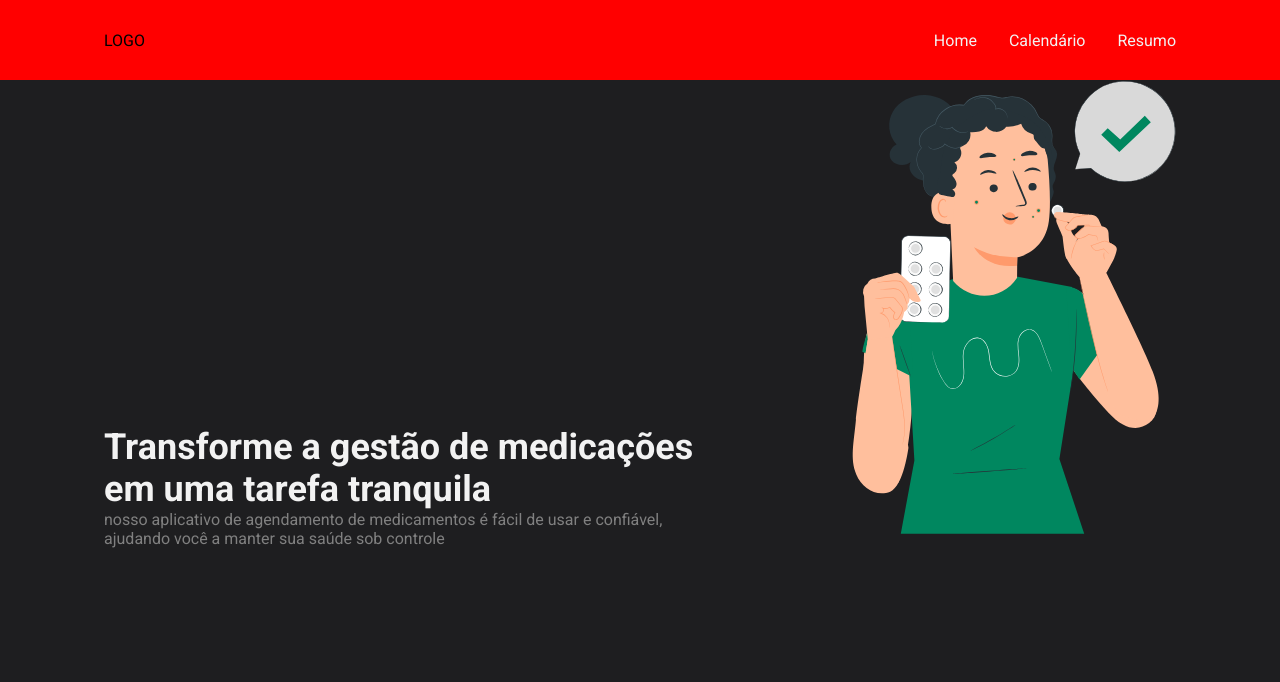
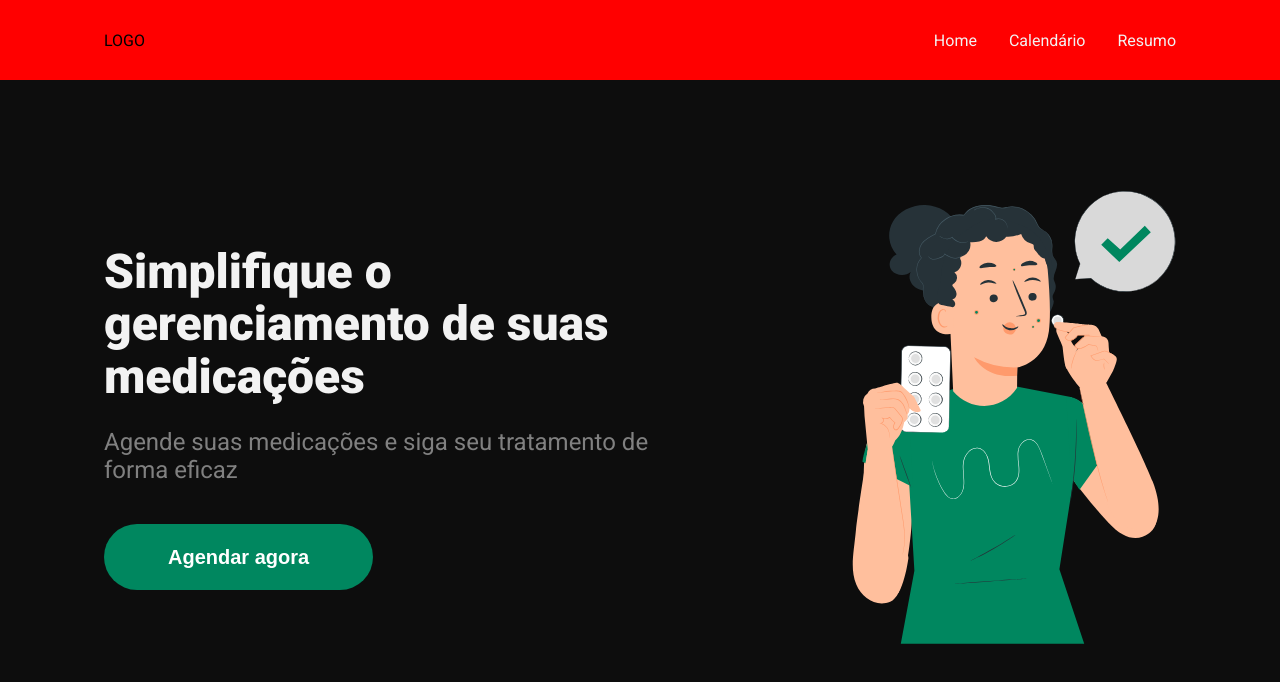
Before and after one commit to pabloccard/minhas-medicacoes-arquivado, a React (Vite) app: page / in a window 1280 px wide. Shown: the top 682 px of the page. Built offline with nearby package versions, Linux system fonts and the light colour scheme.

Commit message:
Corrigindo botão do hero

```diff
--- a/index.html
+++ b/index.html
@@ -6,7 +6,7 @@
 
     <link rel="preconnect" href="https://fonts.googleapis.com">
     <link rel="preconnect" href="https://fonts.gstatic.com" crossorigin>
-    <link href="https://fonts.googleapis.com/css2?family=Roboto:wght@400;700&display=swap" rel="stylesheet">
+    <link href="https://fonts.googleapis.com/css2?family=Inter:wght@400;700&family=Roboto:wght@400;700;900&display=swap" rel="stylesheet">
 
     <meta name="viewport" content="width=device-width, initial-scale=1.0" />
     <title>Minhas Medicações</title>
--- a/src/pages/Home/index.tsx
+++ b/src/pages/Home/index.tsx
@@ -1,19 +1,24 @@
-import { Content, Hero } from './styles'
-import girl from '../../../public/pimple-patches-pana.svg'
+import { Content, Hero, Container } from './styles'
 
 export function Home() {
   return (
-    <Hero>
-      <Content>
-        <h1>Transforme a gestão de medicações em uma tarefa tranquila</h1>
+    <Container>
+      <Hero>
+        <Content>
+          <h1>Simplifique o gerenciamento de suas medicações</h1>
 
-        <p>
-          nosso aplicativo de agendamento de medicamentos é fácil de usar e
-          confiável, ajudando você a manter sua saúde sob controle
-        </p>
-      </Content>
+          <p>Agende suas medicações e siga seu tratamento de forma eficaz</p>
 
-      <img src={girl} alt="" />
-    </Hero>
+          <a href="">
+            <button>Agendar agora</button>
+          </a>
+        </Content>
+
+        <img
+          src="src/assets/pimple-patches-pana.svg"
+          alt="Mulher segurando um medicamento"
+        />
+      </Hero>
+    </Container>
   )
 }
--- a/src/pages/Home/styles.ts
+++ b/src/pages/Home/styles.ts
@@ -1,19 +1,48 @@
 import styled from 'styled-components'
+
+export const Container = styled.div``
 
 export const Hero = styled.section`
   display: flex;
   align-items: center;
 
+  padding: 6.875rem 0rem;
+
   h1 {
     color: ${(props) => props.theme['gray-100']};
-    font-size: 36px;
+    font-size: 3rem;
+    margin-bottom: 1.5rem;
+    font-weight: 900;
+    line-height: 1.1;
   }
   p {
     color: ${(props) => props.theme['gray-300']};
+    font-size: 1.5rem;
+    margin-bottom: 2.5rem;
+  }
+
+  a {
+    button {
+      padding: 1.25rem 4rem;
+      background-color: ${(props) => props.theme['green-600']};
+      text-decoration: none;
+      border-radius: 100px;
+      cursor: pointer;
+
+      color: white;
+      font-weight: 700;
+      font-size: 1.25rem;
+      border: 0;
+      line-height: 1.3;
+
+      &:hover {
+        background-color: ${(props) => props.theme['green-500']};
+        transition: background-color 0.2s ease;
+      }
+    }
   }
 
   img {
-    /* height: 520px; */
     width: 480px;
   }
 `
--- a/src/styles/global.ts
+++ b/src/styles/global.ts
@@ -9,7 +9,8 @@ export const GlobalStyles = createGlobalStyle`
 
     body {
         -webkit-font-smoothing: antialiased;
-        background: ${(props) => props.theme.fundo};
+        background: ${(props) => props.theme['gray-700']};
         font-family: 'Roboto', sans-serif;
+        overflow: overlay;
     }
 `
```
Also changed, not shown: public/pimple-patches-pana.svg (deleted), src/assets/pimple-patches-pana.svg (added).
